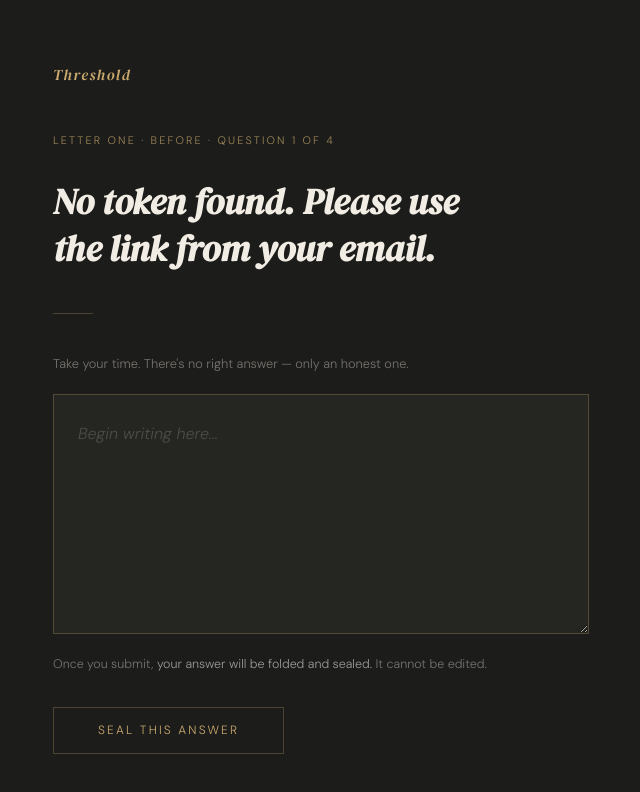
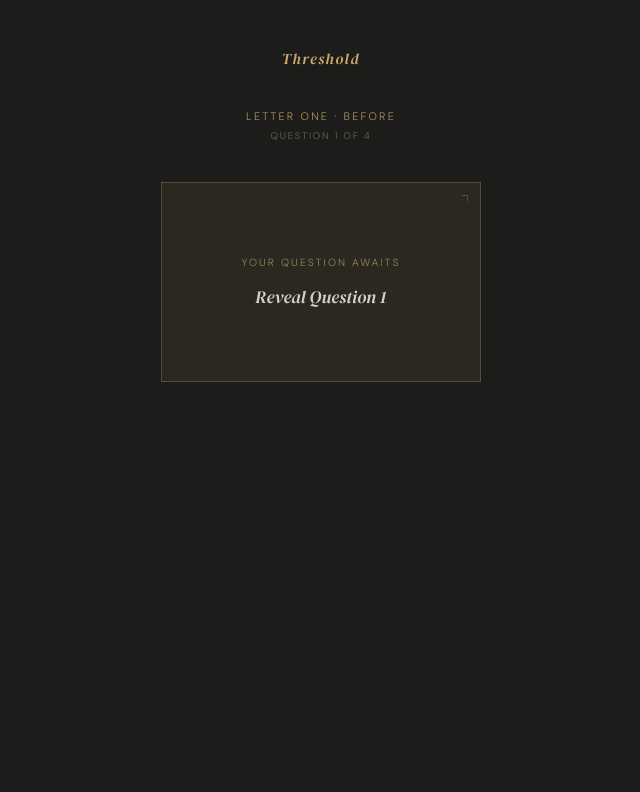
Before and after one commit to amandagall/threshold, a website: page answer.html in a window 1280 px wide. Shown: the whole page, without its empty margins (319-959 px from the left). Drawn offline with Linux system fonts and the light colour scheme.

Commit message:
Redesign answer page with card flip reveal

```diff
--- a/answer.html
+++ b/answer.html
@@ -16,6 +16,7 @@
       --gold-dim: rgba(201, 169, 110, 0.28);
       --cream: #F2EDE4;
       --text-muted: rgba(242, 237, 228, 0.42);
+      --card-bg: #2a2820;
     }
 
     html, body {
@@ -28,9 +29,13 @@
     }
 
     .page {
-      max-width: 600px;
+      max-width: 560px;
       margin: 0 auto;
-      padding: 4rem 2rem 6rem;
+      padding: 3rem 2rem 6rem;
+      display: flex;
+      flex-direction: column;
+      align-items: center;
+      text-align: center;
     }
 
     .wordmark {
@@ -39,42 +44,130 @@
       font-size: 0.95rem;
       letter-spacing: 0.1em;
       color: var(--gold);
-      margin-bottom: 3rem;
-      display: block;
+      margin-bottom: 2.5rem;
     }
 
-    .meta {
+    .meta-letter {
       font-size: 0.68rem;
       letter-spacing: 0.2em;
       text-transform: uppercase;
       color: var(--gold);
-      opacity: 0.75;
-      margin-bottom: 2rem;
+      opacity: 0.85;
+      margin-bottom: 0.4rem;
     }
 
-    .question {
+    .meta-question {
+      font-size: 0.6rem;
+      letter-spacing: 0.18em;
+      text-transform: uppercase;
+      color: var(--gold);
+      opacity: 0.5;
+      margin-bottom: 2.5rem;
+    }
+
+    /* ── CARD FLIP ── */
+    .card-scene {
+      width: 320px;
+      height: 200px;
+      perspective: 800px;
+      margin-bottom: 2.5rem;
+      cursor: pointer;
+    }
+
+    .card {
+      width: 100%;
+      height: 100%;
+      position: relative;
+      transform-style: preserve-3d;
+      transition: transform 0.8s cubic-bezier(0.4, 0, 0.2, 1);
+    }
+
+    .card.flipped {
+      transform: rotateY(180deg);
+    }
+
+    .card-face {
+      position: absolute;
+      inset: 0;
+      backface-visibility: hidden;
+      border: 1px solid var(--gold-dim);
+      background: var(--card-bg);
+      display: flex;
+      flex-direction: column;
+      align-items: center;
+      justify-content: center;
+      padding: 2rem;
+    }
+
+    .card-back {
+      transform: rotateY(180deg);
+    }
+
+    .card-front-label {
+      font-size: 0.65rem;
+      letter-spacing: 0.2em;
+      text-transform: uppercase;
+      color: var(--gold);
+      opacity: 0.7;
+      margin-bottom: 1rem;
+    }
+
+    .card-front-cta {
       font-family: 'DM Serif Display', serif;
       font-style: italic;
-      font-size: clamp(1.5rem, 3.5vw, 2.25rem);
-      line-height: 1.3;
+      font-size: 1.1rem;
       color: var(--cream);
-      margin-bottom: 2.5rem;
+      opacity: 0.85;
+    }
+
+    .card-corner {
+      position: absolute;
+      top: 0.75rem;
+      right: 0.75rem;
+      width: 6px;
+      height: 6px;
+      border-top: 1px solid var(--gold-dim);
+      border-right: 1px solid var(--gold-dim);
+    }
+
+    .card-question {
+      font-family: 'DM Serif Display', serif;
+      font-style: italic;
+      font-size: 1.05rem;
+      line-height: 1.5;
+      color: var(--cream);
       text-wrap: balance;
     }
 
+    /* ── WRITING AREA ── */
+    .writing-area {
+      width: 100%;
+      opacity: 0;
+      transform: translateY(12px);
+      transition: opacity 0.7s ease, transform 0.7s ease;
+      pointer-events: none;
+    }
+
+    .writing-area.visible {
+      opacity: 1;
+      transform: translateY(0);
+      pointer-events: all;
+    }
+
     .privacy-note {
-      font-size: 0.8rem;
+      font-size: 0.82rem;
       color: var(--text-muted);
       margin-bottom: 1.25rem;
       line-height: 1.6;
+      text-align: left;
     }
 
     .answer-box {
       width: 100%;
-      min-height: 240px;
+      min-height: 200px;
       background: rgba(242, 237, 228, 0.04);
       border: 1px solid var(--gold-dim);
-      padding: 1.5rem;
+      padding: 1.25rem;
       font-family: 'DM Sans', sans-serif;
       font-weight: 300;
       font-size: 1rem;
@@ -83,7 +176,8 @@
       outline: none;
       resize: vertical;
       transition: border-color 0.3s ease;
-      margin-bottom: 1rem;
+      margin-bottom: 0.75rem;
+      text-align: left;
     }
 
     .answer-box:focus {
@@ -96,14 +190,15 @@
     }
 
     .seal-note {
-      font-size: 0.78rem;
+      font-size: 0.75rem;
       color: var(--text-muted);
-      margin-bottom: 2rem;
+      margin-bottom: 1.75rem;
       line-height: 1.6;
+      text-align: left;
     }
 
     .seal-note em {
-      color: rgba(242, 237, 228, 0.6);
+      color: rgba(242, 237, 228, 0.55);
       font-style: normal;
     }
 
@@ -119,8 +214,6 @@
       padding: 0.9rem 2.75rem;
       cursor: pointer;
       transition: border-color 0.4s ease, background 0.4s ease;
-      display: block;
-      width: fit-content;
     }
 
     .btn:hover {
@@ -133,46 +226,38 @@
       cursor: not-allowed;
     }
 
-    .divider {
-      width: 40px;
-      height: 1px;
-      background: var(--gold-dim);
-      margin: 2.5rem 0;
-    }
-
-    /* ── ENVELOPE ANIMATION ── */
-    .envelope-wrap {
+    /* ── SEALED VIEW ── */
+    .sealed-view {
       display: none;
       flex-direction: column;
       align-items: center;
       text-align: center;
-      padding: 3rem 0;
+      padding: 2rem 0;
     }
 
-    .envelope-wrap.visible {
+    .sealed-view.visible {
       display: flex;
     }
 
-    .envelope-message {
+    .sealed-message {
       font-family: 'DM Serif Display', serif;
       font-style: italic;
-      font-size: 1.5rem;
+      font-size: 1.75rem;
       color: var(--cream);
       margin-top: 2rem;
       margin-bottom: 1rem;
     }
 
-    .envelope-sub {
+    .sealed-sub {
       font-size: 0.9rem;
       color: var(--text-muted);
       line-height: 1.7;
-      max-width: 340px;
+      max-width: 320px;
       text-wrap: balance;
+      margin-bottom: 2.5rem;
     }
 
     .back-link {
-      display: inline-block;
-      margin-top: 2.5rem;
       font-size: 0.75rem;
       letter-spacing: 0.18em;
       text-transform: uppercase;
@@ -180,74 +265,60 @@
       text-decoration: none;
       border-bottom: 1px solid var(--gold-dim);
       padding-bottom: 0.2rem;
-      transition: border-color 0.3s ease;
     }
 
-    .back-link:hover {
-      border-color: var(--gold);
+    @keyframes fadeUp {
+      from { opacity: 0; transform: translateY(16px); }
+      to { opacity: 1; transform: translateY(0); }
     }
 
-    /* ── PAPER FOLD ANIMATION ── */
-    @keyframes paperFold {
-      0% { transform: translateY(0) scaleY(1); opacity: 1; }
-      40% { transform: translateY(10px) scaleY(0.6); opacity: 0.8; }
-      100% { transform: translateY(60px) scaleY(0.1); opacity: 0; }
-    }
-
-    @keyframes fadeInMessage {
-      0% { opacity: 0; transform: translateY(10px); }
-      100% { opacity: 1; transform: translateY(0); }
-    }
-
-    .paper-animating {
-      animation: paperFold 0.9s cubic-bezier(0.4, 0, 0.2, 1) forwards;
-    }
-
-    .message-fadein {
-      animation: fadeInMessage 0.8s ease forwards;
-    }
+    .fadein { animation: fadeUp 0.7s ease forwards; }
   </style>
 </head>
 <body>
 
 <div class="page">
-  <span class="wordmark">Threshold</span>
+  <p class="wordmark">Threshold</p>
 
-  <div id="writing-view">
-    <p class="meta" id="meta-label">Letter One · Before · Question 1 of 4</p>
+  <div id="main-view" style="width:100%; display:flex; flex-direction:column; align-items:center;">
+    <p class="meta-letter" id="meta-letter">Letter One · Before</p>
+    <p class="meta-question" id="meta-question">Question 1 of 4</p>
 
-    <h1 class="question" id="question-text">Loading your question...</h1>
+    <div class="card-scene" id="card-scene" onclick="revealQuestion()">
+      <div class="card" id="card">
+        <!-- Front — blank card -->
+        <div class="card-face card-front">
+          <div class="card-corner"></div>
+          <p class="card-front-label">Your question awaits</p>
+          <p class="card-front-cta">Reveal Question 1</p>
+        </div>
+        <!-- Back — question -->
+        <div class="card-face card-back">
+          <div class="card-corner"></div>
+          <p class="card-question" id="card-question-text"></p>
+        </div>
+      </div>
+    </div>
 
-    <div class="divider"></div>
-
-    <p class="privacy-note">Take your time. There's no right answer — only an honest one.</p>
-
-    <textarea
-      class="answer-box"
-      id="answer-input"
-      placeholder="Begin writing here..."
-    ></textarea>
-
-    <p class="seal-note">Once you submit, <em>your answer will be folded and sealed.</em> It cannot be edited.</p>
-
-    <button class="btn" id="submit-btn" onclick="submitAnswer()">Seal this answer</button>
+    <div class="writing-area" id="writing-area">
+      <p class="privacy-note">Take your time. There's no right answer — only an honest one.</p>
+      <textarea class="answer-box" id="answer-input" placeholder="Begin writing here..."></textarea>
+      <p class="seal-note">Once you submit, <em>your answer will be folded and sealed.</em> It cannot be edited.</p>
+      <button class="btn" id="submit-btn" onclick="submitAnswer()">Seal this answer</button>
+    </div>
   </div>
 
-  <div class="envelope-wrap" id="envelope-view">
-    <svg width="120" height="90" viewBox="0 0 120 90" xmlns="http://www.w3.org/2000/svg">
-      <!-- Envelope body -->
-      <rect x="2" y="20" width="116" height="68" fill="#242220" stroke="#C9A96E" stroke-width="1.5"/>
-      <!-- Envelope flap open -->
-      <path d="M2 20 L60 8 L118 20" fill="#1e1c18" stroke="#C9A96E" stroke-width="1.5"/>
-      <!-- Folded paper inside -->
-      <rect x="30" y="35" width="60" height="40" fill="#2a2820" stroke="#C9A96E" stroke-width="1" opacity="0.9"/>
-      <line x1="30" y1="47" x2="90" y2="47" stroke="#C9A96E" stroke-width="0.5" opacity="0.4"/>
-      <line x1="30" y1="55" x2="90" y2="55" stroke="#C9A96E" stroke-width="0.5" opacity="0.4"/>
-      <line x1="30" y1="63" x2="75" y2="63" stroke="#C9A96E" stroke-width="0.5" opacity="0.4"/>
+  <div class="sealed-view" id="sealed-view">
+    <svg width="140" height="100" viewBox="0 0 140 100" xmlns="http://www.w3.org/2000/svg">
+      <rect x="2" y="22" width="136" height="76" fill="#242220" stroke="#C9A96E" stroke-width="1.5"/>
+      <path d="M2 22 L70 10 L138 22" fill="#1e1c18" stroke="#C9A96E" stroke-width="1.5"/>
+      <rect x="35" y="38" width="70" height="46" fill="#2a2820" stroke="#C9A96E" stroke-width="1" opacity="0.9"/>
+      <line x1="35" y1="52" x2="105" y2="52" stroke="#C9A96E" stroke-width="0.5" opacity="0.4"/>
+      <line x1="35" y1="62" x2="105" y2="62" stroke="#C9A96E" stroke-width="0.5" opacity="0.4"/>
+      <line x1="35" y1="72" x2="88" y2="72" stroke="#C9A96E" stroke-width="0.5" opacity="0.4"/>
     </svg>
-
-    <p class="envelope-message" id="envelope-message">Sealed.</p>
-    <p class="envelope-sub" id="envelope-sub">Your answer has been folded and placed in your envelope. The next question arrives in a few days.</p>
+    <p class="sealed-message">Sealed.</p>
+    <p class="sealed-sub" id="sealed-sub">Your answer has been folded and placed in your envelope. The next question arrives in a few days.</p>
     <a class="back-link" id="back-link" href="#">Return to your room</a>
   </div>
 </div>
@@ -266,82 +337,76 @@
   let currentUser = null;
   let currentQuestion = 0;
   let token = null;
+  let revealed = false;
 
   async function loadQuestion() {
     const params = new URLSearchParams(window.location.search);
     token = params.get('token');
 
-    if (!token) {
-      document.getElementById('question-text').textContent = 'No token found. Please use the link from your email.';
-      return;
-    }
+    if (!token) return;
 
     const response = await fetch(`${SUPABASE_URL}/rest/v1/signups?token=eq.${token}&select=*`, {
-      headers: {
-        'apikey': SUPABASE_KEY,
-        'Authorization': `Bearer ${SUPABASE_KEY}`
-      }
+      headers: { 'apikey': SUPABASE_KEY, 'Authorization': `Bearer ${SUPABASE_KEY}` }
     });
 
     const data = await response.json();
-
-    if (!data || data.length === 0) {
-      document.getElementById('question-text').textContent = 'We couldn\'t find your record. Please use the link from your email.';
-      return;
-    }
+    if (!data || data.length === 0) return;
 
     currentUser = data[0];
     currentQuestion = currentUser.current_question - 1;
 
     if (currentQuestion < 0 || currentQuestion >= questions.length) {
-      document.getElementById('question-text').textContent = 'No question is ready for you right now.';
+      document.getElementById('card-question-text').textContent = 'No question is ready yet.';
       return;
     }
 
-    document.getElementById('question-text').textContent = questions[currentQuestion];
-    document.getElementById('meta-label').textContent = `Letter One · Before · Question ${currentQuestion + 1} of 4`;
+    document.getElementById('card-question-text').textContent = questions[currentQuestion];
+    document.getElementById('meta-letter').textContent = 'Letter One · Before';
+    document.getElementById('meta-question').textContent = `Question ${currentQuestion + 1} of 4`;
+    document.querySelector('.card-front-cta').textContent = `Reveal Question ${currentQuestion + 1}`;
     document.getElementById('back-link').href = `/room?token=${token}`;
+  }
+
+  function revealQuestion() {
+    if (revealed) return;
+    revealed = true;
+
+    document.getElementById('card').classList.add('flipped');
+    document.getElementById('card-scene').style.cursor = 'default';
+
+    setTimeout(() => {
+      document.getElementById('writing-area').classList.add('visible');
+    }, 900);
   }
 
   async function submitAnswer() {
     const answer = document.getElementById('answer-input').value.trim();
-
-    if (!answer) {
-      alert('Please write something before sealing.');
-      return;
-    }
+    if (!answer) { alert('Please write something before sealing.'); return; }
 
     const btn = document.getElementById('submit-btn');
     btn.disabled = true;
     btn.textContent = 'Sealing...';
 
-    // Animate the writing view out
-    const writingView = document.getElementById('writing-view');
-    writingView.classList.add('paper-animating');
+    const answerField = `answer_${currentQuestion + 1}`;
 
-    // Save answer to Supabase
-    const answerField = `answer_${currentQuestion + 1}`;
     await fetch(`${SUPABASE_URL}/rest/v1/signups?token=eq.${token}`, {
       method: 'PATCH',
       headers: {
         'apikey': SUPABASE_KEY,
         'Authorization': `Bearer ${SUPABASE_KEY}`,
-        'Content-Type': 'application/json'
+        'Content-Type': 'application/json',
+        'Prefer': 'return=minimal'
       },
       body: JSON.stringify({ [answerField]: answer })
     });
 
-    // After animation show envelope
-    setTimeout(() => {
-      writingView.style.display = 'none';
-      const envelopeView = document.getElementById('envelope-view');
-      envelopeView.classList.add('visible', 'message-fadein');
+    document.getElementById('main-view').style.display = 'none';
+    const sealed = document.getElementById('sealed-view');
+    sealed.classList.add('visible', 'fadein');
 
-      if (currentQuestion === 3) {
-        document.getElementById('envelope-message').textContent = 'Your envelope is sealed.';
-        document.getElementById('envelope-sub').textContent = 'All four answers are inside. Your envelope has been folded shut and placed in your capsule.';
-      }
-    }, 950);
+    if (currentQuestion === 3) {
+      document.getElementById('sealed-sub').textContent = 'All four answers are inside. Your envelope has been sealed and placed in your capsule.';
+    }
   }
 
   loadQuestion();
```
